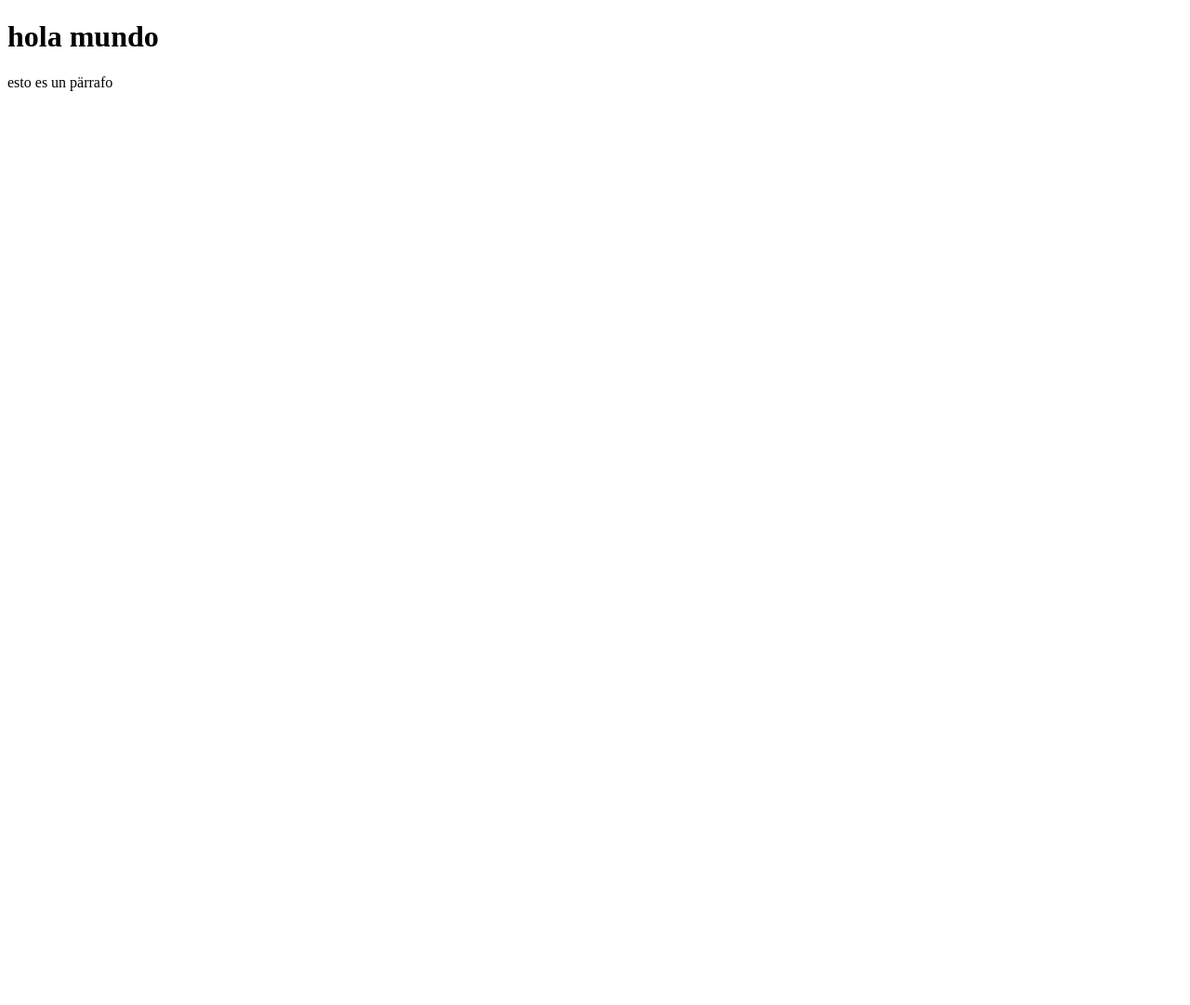
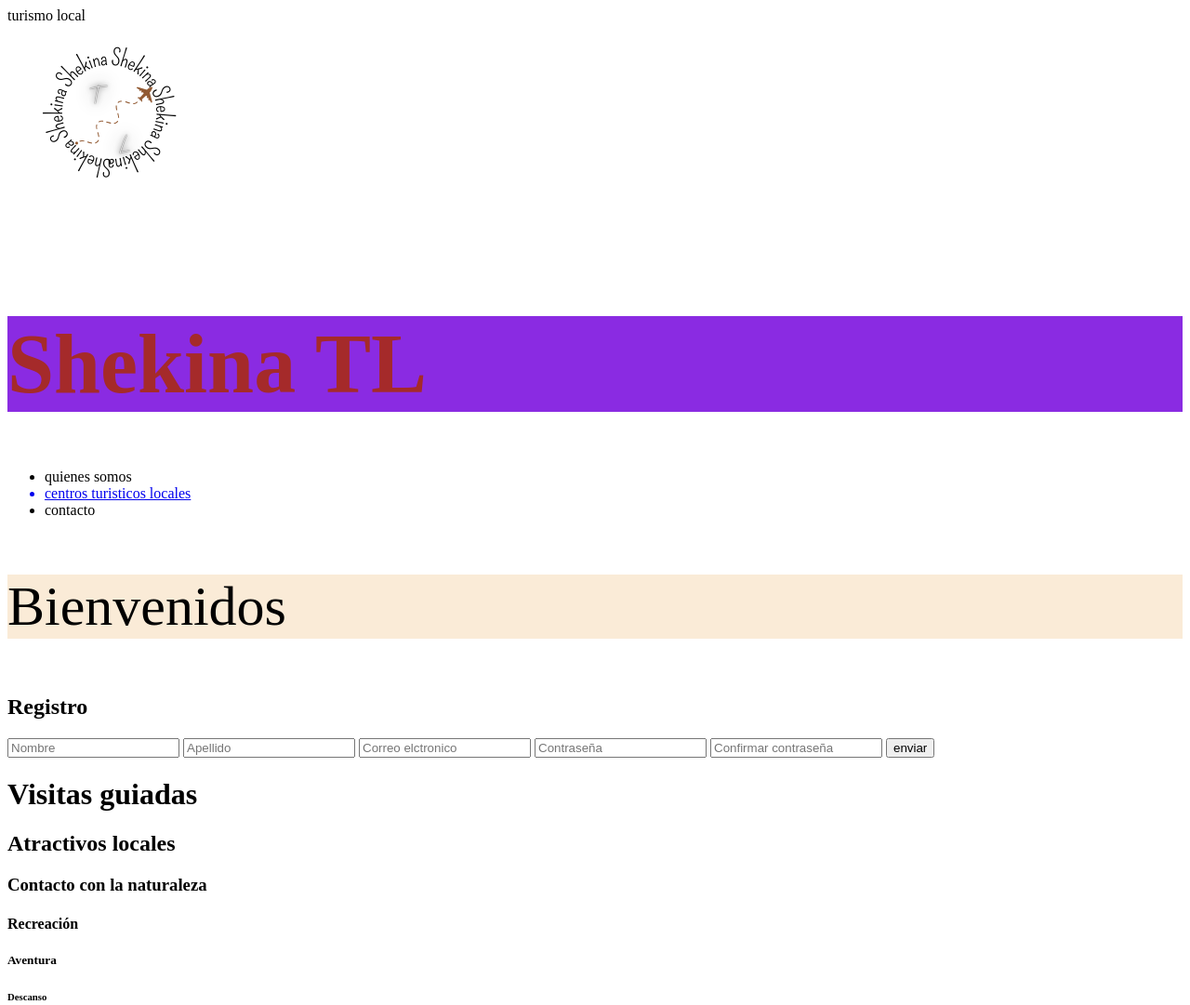
Before and after one commit to flocesped/Viajes-personalizados, a plain HTML site: page index.html in a window 1280 px wide. Shown: the whole page at 93% size. Before the commit the page ends 800 px from the top, so only its background shows below. Drawn offline with Linux system fonts and the light colour scheme.

Commit message:
Add files via upload

```diff
--- /dev/null
+++ b/css/style.css
@@ -0,0 +1,10 @@
+.Bienvenidos{
+    color:black;
+    background-color: antiquewhite;
+    font-size: 60px;
+}
+.título{
+    color: brown;
+    background-color: blueviolet;
+    font-size: 90px;
+}
--- a/index.html
+++ b/index.html
@@ -4,9 +4,48 @@
     <meta charset="UTF-8">
     <meta name="viewport" content="width=device-width, initial-scale=1.0">
     <title>Document</title>
+
+    <link rel="stylesheet" href="./css/style.css">
+
 </head>
-<body>
-    <h1>hola mundo</h1>
-    <p>esto es un pärrafo</p>
+
+<body> turismo local
+   <header>
+    <img src="imagenes/appreciated! (1).png" width="250px">
+
+    <h1 class="título">Shekina TL</h1>
+
+    <nav>
+        <ul>
+            <li>quienes somos</li>
+           <a href="https://www.sannicolasciudad.gob.ar/"><li>centros turisticos locales</li></a>
+            <li>contacto</li>
+        </ul>
+
+
+    </nav>
+
+
+   </header>
+   <p class="Bienvenidos">Bienvenidos</p>
+
+<form>
+    <h2>Registro</h2>
+    <input type="text" placeholder="Nombre">
+    <input type="text" placeholder="Apellido">
+    <input type="email" placeholder="Correo elctronico">
+    <input type="password" placeholder="Contraseña">
+    <input type="password" placeholder="Confirmar contraseña">
+    <input type="submit" class="btn" value="enviar">
+
+</form>
+
+<h1>Visitas guiadas</h1>
+<h2>Atractivos locales</h2>
+<h3>Contacto con la naturaleza</h3>
+<h4>Recreación</h4>
+<h5>Aventura</h5>
+<h6>Descanso</h6>
+
 </body>
 </html>
```
Also changed, not shown: Páginas/quienessomos.html (added, +12 -0 lines), Páginas/atractivoslocales.html (added), Páginas/contacto.html (added), imagenes/AUTÓDROMO-1.jpeg (added), imagenes/appreciated! (1).png (added), imagenes/ecoparque.jpeg (added), imagenes/el yaguaron.jpeg (added), 1 other file.
